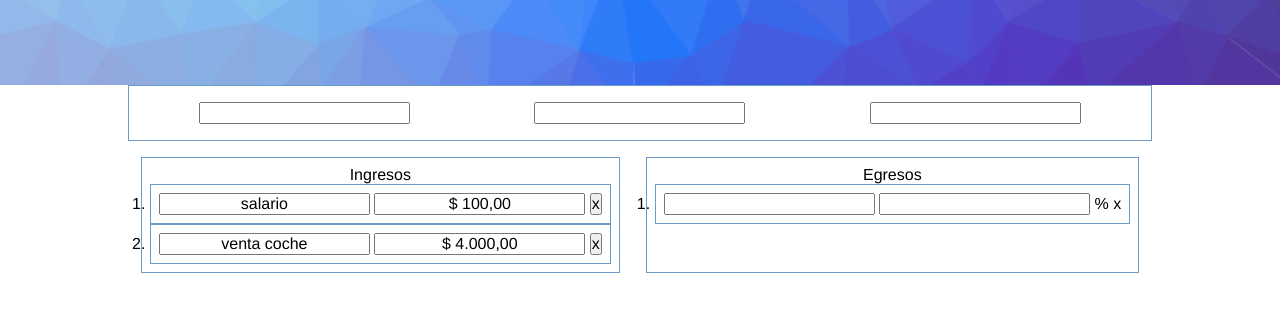
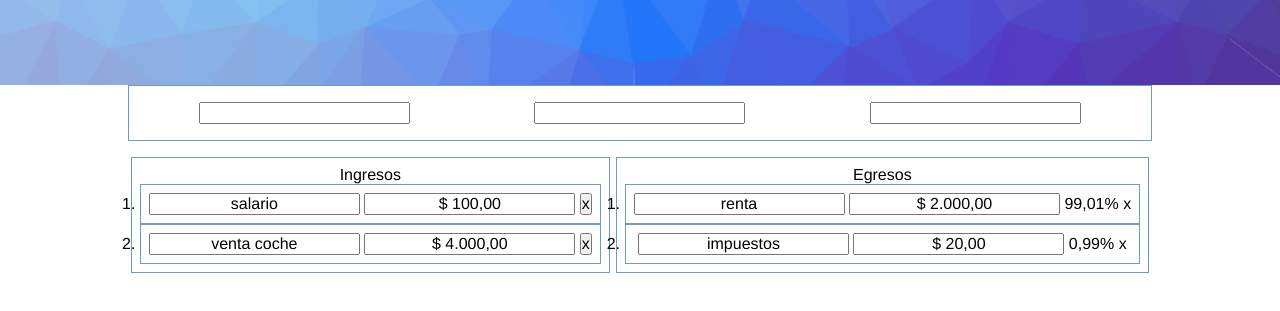
Before and after one commit to mickyrendon/presupuesto, a plain HTML site: page index.html in a window 1280 px wide. Shown: the part 315-626 px from the top of the page. Drawn offline with Linux system fonts and the light colour scheme.

Commit message:
script egresos dinamicos y afines

```diff
--- a/index.html
+++ b/index.html
@@ -41,23 +41,11 @@
         </section>
         <section class="resumenes">
             <div class="ingresos">
-                <ol id="entry-list">Ingresos
+                <ol id="entry-list">
                 </ol>
             </div>
             <div class="egresos">
-                <ol>Egresos
-                    <li>
-                        <div class="container">
-                            <label for="texto">
-                                <input id="texto" type="text">
-                            </label>
-                            <label for="numero">
-                                <input id="numero" type="text">
-                            </label>
-                            <span>%</span>
-                            <span>x</span>
-                        </div>
-                    </li>
+                <ol id="egress-list">
                 </ol>
             </div>
         </section>
@@ -70,6 +58,7 @@
     <script src="./js/clasesHijas/ingreso.js"></script>
     <script src="./js/arrays.js"></script>
     <script src="./js/ingresosDinamicos.js"></script>
+    <script src="./js/egresosDinamicos.js"></script>
     <script src="./js/globalFunctions.js"></script>
 </body>
 </html>
--- /dev/null
+++ b/js/egresosDinamicos.js
@@ -0,0 +1,31 @@
+// funciones para agregar Egresos dinamicamente
+
+// rocorriendo el array dataEgress
+const runningDataEgress = () => {
+    let egressVal = '';
+
+    for (let value of dataEgress) {
+        egressVal += createEgress(value);
+    }
+    //agregando el contenido creado a la lista <ol> de ingresos
+    document.getElementById('egress-list').innerHTML = `Egresos ${egressVal}`;
+}
+
+// creando el contenido html y asignando valores
+const createEgress = (value) => {
+     let newBlock = `
+        <li>
+            <div class="container">
+                <label for="texto">
+                    <input id="texto" type="text" value="${value.description}">
+                </label>
+                <label for="numero">
+                    <input id="numero" type="text" value="${currencyCoin(value.value)}">
+                </label>
+                <span class="percentage">${percentageDigits(value.value/totalEgress())}</span>
+                <span class="close">x</span>
+            </div>
+        </li>`;
+
+        return newBlock;
+}
--- a/js/globalFunctions.js
+++ b/js/globalFunctions.js
@@ -11,6 +11,7 @@ function HeaderonLoad(){
 
 // invocando a la funcion running data del script ingresos Dinamicos
     runningDataEntry();
+    runningDataEgress();
 }
 
 const totalEntry = () =>{
```
